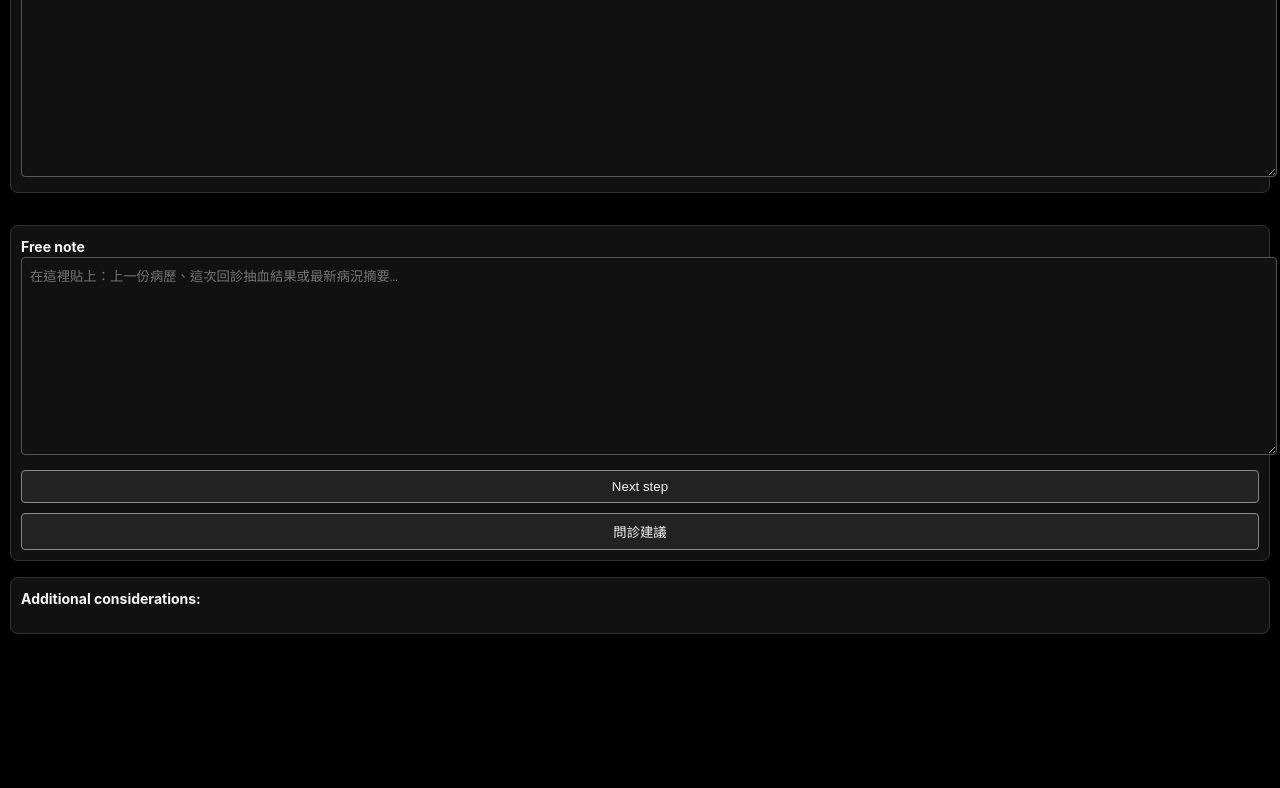
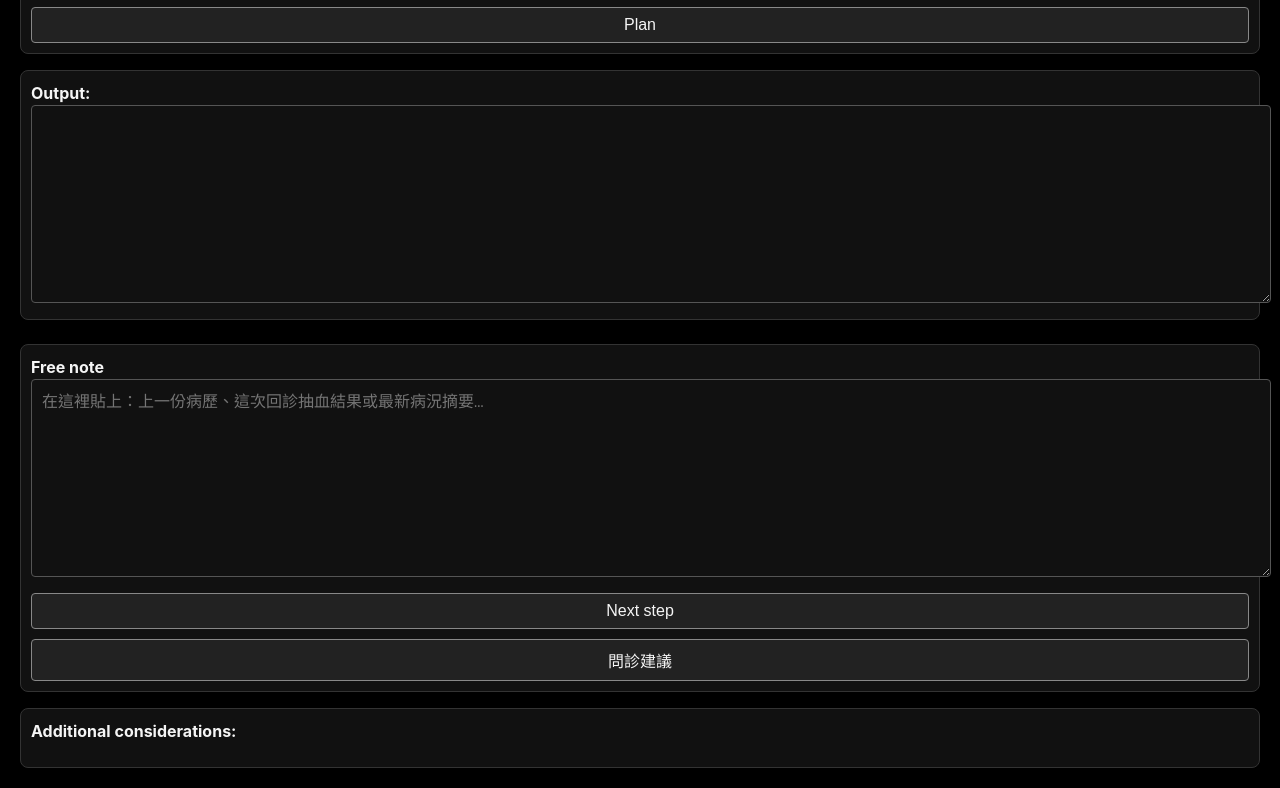
Before and after one commit to Spongebobbob/Clinic-soap, a plain HTML site: page index.html in a window 1280 px wide. Shown: the part 1008-1796 px from the top of the page. Before the commit the page ends 1658 px from the top, so only its background shows below. Drawn offline with Linux system fonts and the light colour scheme.

Commit message:
Update index.html

```diff
--- a/index.html
+++ b/index.html
@@ -44,21 +44,50 @@
 
 /* 手機螢幕版面優化：只影響寬度小於 1300px 的裝置 */
 @media (max-width: 1300px) {
-
-  /* 整體留白縮小一點 */
+  /* 整體字體稍微放大一點 */
   body {
-    margin: 10px;
-    font-size: 14px;
-  }
-
-  h2 {
-    font-size: 18px;
-  }
-
-  /* Output / Free note 改為上下排 */
+    font-size: 16px;
+  }
+
+  /* 每個區塊的內距稍微縮小一點，畫面不要那麼擠 */
+  .section {
+    padding: 8px 10px;
+  }
+
+  /* Output / Free note 改成上下排，並留一點間距 */
   .section-row {
     flex-direction: column;
-  }
+    gap: 8px;
+  }
+
+  /* 標題字體稍微放大 */
+  label,
+  strong {
+    font-size: 16px;
+  }
+
+  /* 所有輸入欄位在手機上變成比較高、字比較大 */
+  input,
+  select,
+  textarea {
+    width: 100%;
+    font-size: 16px;      /* 和 ChatGPT 類似大小 */
+    padding: 8px 10px;    /* 比現在高一點、比較好點 */
+  }
+
+  /* 文字區不要太矮，避免看起來一條線 */
+  textarea {
+    min-height: 140px;
+  }
+
+  /* 手機上按鈕一行一顆，變大顆好按 */
+  button {
+    width: 100%;
+    font-size: 16px;
+    padding: 10px 14px;
+  }
+}
+
 
   /* 每一塊區域 padding 小一點，讓畫面不要那麼擠 */
   .section {
```
